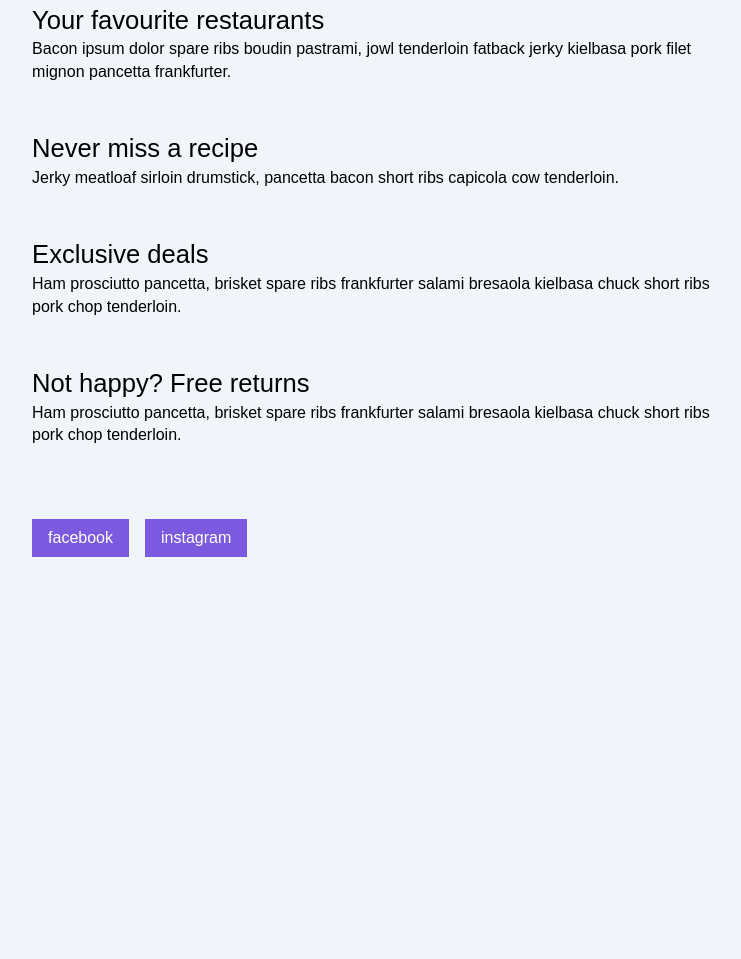
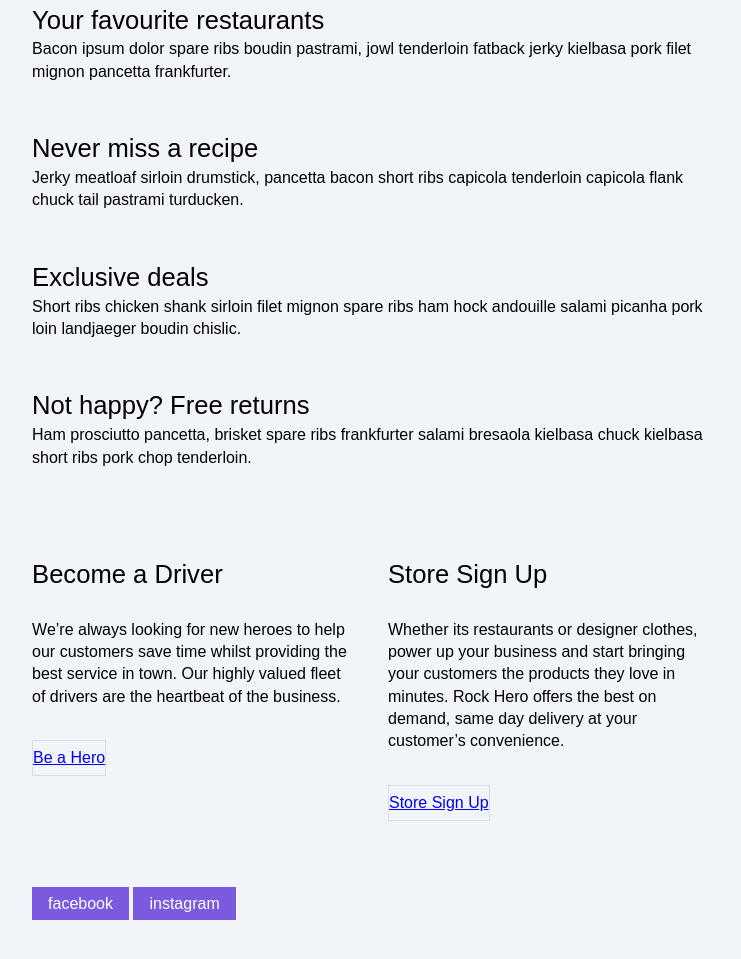
Before and after one commit to rockgib/rh-01, an Astro site: page / in a window 1280 px wide. Shown: the part 511-1470 px from the top of the page, without its empty margins (268-1009 px from the left). Before the commit the page ends 1124 px from the top, so only its background shows below. Built offline with nearby package versions, Linux system fonts and the light colour scheme; Astro itself is replaced by a stand-in of ours.

Commit message:
Add Signup section

```diff
--- a/src/components/Footer.astro
+++ b/src/components/Footer.astro
@@ -17,6 +17,8 @@ import Social from './Social.astro';
   </style>
 
 <footer>
+  <div class="socialNetwork">
     <Social platform="facebook" username="rockheroltd" />
     <Social platform="instagram" username="rockheroltd" />
+  </div>
 </footer>
--- a/src/pages/index.astro
+++ b/src/pages/index.astro
@@ -5,7 +5,7 @@ const pageTitle = "Rock Hero – Official Website";
 
 <BaseLayout pageTitle={pageTitle}>
 	<div class="billboard">
-		<h2>Order Anything</h2>
+		<h2>Order anything</h2>
 		<h3>
 			Your favourite feasts and products, delivered straight to your door
 		</h3>
@@ -19,18 +19,52 @@ const pageTitle = "Rock Hero – Official Website";
 	</div>
 	<div class="homeSection">
 		<h3>Your favourite restaurants</h3>
-		<p>Bacon ipsum dolor spare ribs boudin pastrami, jowl tenderloin fatback jerky kielbasa pork filet mignon pancetta frankfurter.</p>
+		<p>
+			Bacon ipsum dolor spare ribs boudin pastrami, jowl tenderloin
+			fatback jerky kielbasa pork filet mignon pancetta frankfurter.
+		</p>
 	</div>
 	<div class="homeSection">
 		<h3>Never miss a recipe</h3>
-		<p>Jerky meatloaf sirloin drumstick, pancetta bacon short ribs capicola cow tenderloin.</p>
+		<p>
+			Jerky meatloaf sirloin drumstick, pancetta bacon short ribs capicola
+			tenderloin capicola flank chuck tail pastrami turducken.
+		</p>
 	</div>
 	<div class="homeSection">
 		<h3>Exclusive deals</h3>
-		<p>Ham prosciutto pancetta, brisket spare ribs frankfurter salami bresaola kielbasa chuck short ribs pork chop tenderloin.</p>
+		<p>
+			Short ribs chicken shank sirloin filet mignon spare ribs ham hock
+			andouille salami picanha pork loin landjaeger boudin chislic.
+		</p>
 	</div>
 	<div class="homeSection">
 		<h3>Not happy? Free returns</h3>
-		<p>Ham prosciutto pancetta, brisket spare ribs frankfurter salami bresaola kielbasa chuck short ribs pork chop tenderloin.</p>
+		<p>
+			Ham prosciutto pancetta, brisket spare ribs frankfurter salami
+			bresaola kielbasa chuck kielbasa short ribs pork chop tenderloin.
+		</p>
+	</div>
+
+	<div class="homeSection homeSignup">
+		<div class="homeSignupItem">
+			<h3>Become a Driver</h3>
+			<p>
+				We’re always looking for new heroes to help our customers save
+				time whilst providing the best service in town. Our highly
+				valued fleet of drivers are the heartbeat of the business.
+			</p>
+			<a class="primaryButton homeSignupButton" href="/">Be a Hero</a>
+		</div>
+		<div class="homeSignupItem ">
+			<h3>Store Sign Up</h3>
+			<p>
+				Whether its restaurants or designer clothes, power up your
+				business and start bringing your customers the products they
+				love in minutes. Rock Hero offers the best on demand, same day
+				delivery at your customer’s convenience.
+			</p>
+			<a class="primaryButton homeSignupButton" href="/">Store Sign Up</a>
+		</div>
 	</div>
 </BaseLayout>
--- a/src/styles/global.css
+++ b/src/styles/global.css
@@ -237,6 +237,18 @@ h4 {
     margin-top: 2em;
 }
 
+.primaryButton {
+    display: inline-flex;
+    align-items: center;
+    box-sizing: border-box;
+    min-width: 36px;
+    min-height: 36px;
+    border-width: 1px;
+    border-style: solid;
+    border-color: var(--dc-button-borderColor, rgba(18, 18, 18, 0.1));
+    cursor: pointer;
+    margin-top: 2em;
+}
 
 @media only screen and (min-width: 760px) {
 
@@ -266,6 +278,22 @@ h4 {
         margin-top: 3em;
     }
 
+    .homeSignup {
+        display: flex;
+        padding-top: 1.5em;
+        gap: 2em;
+    }
+
+    .homeSignupItem {
+        margin-top: 1em;
+        width: 50%;
+
+        h3 {
+            margin-bottom: 1em;
+        }
+
+    }
+
     footer {
         padding: 40px 0;
     }
```
